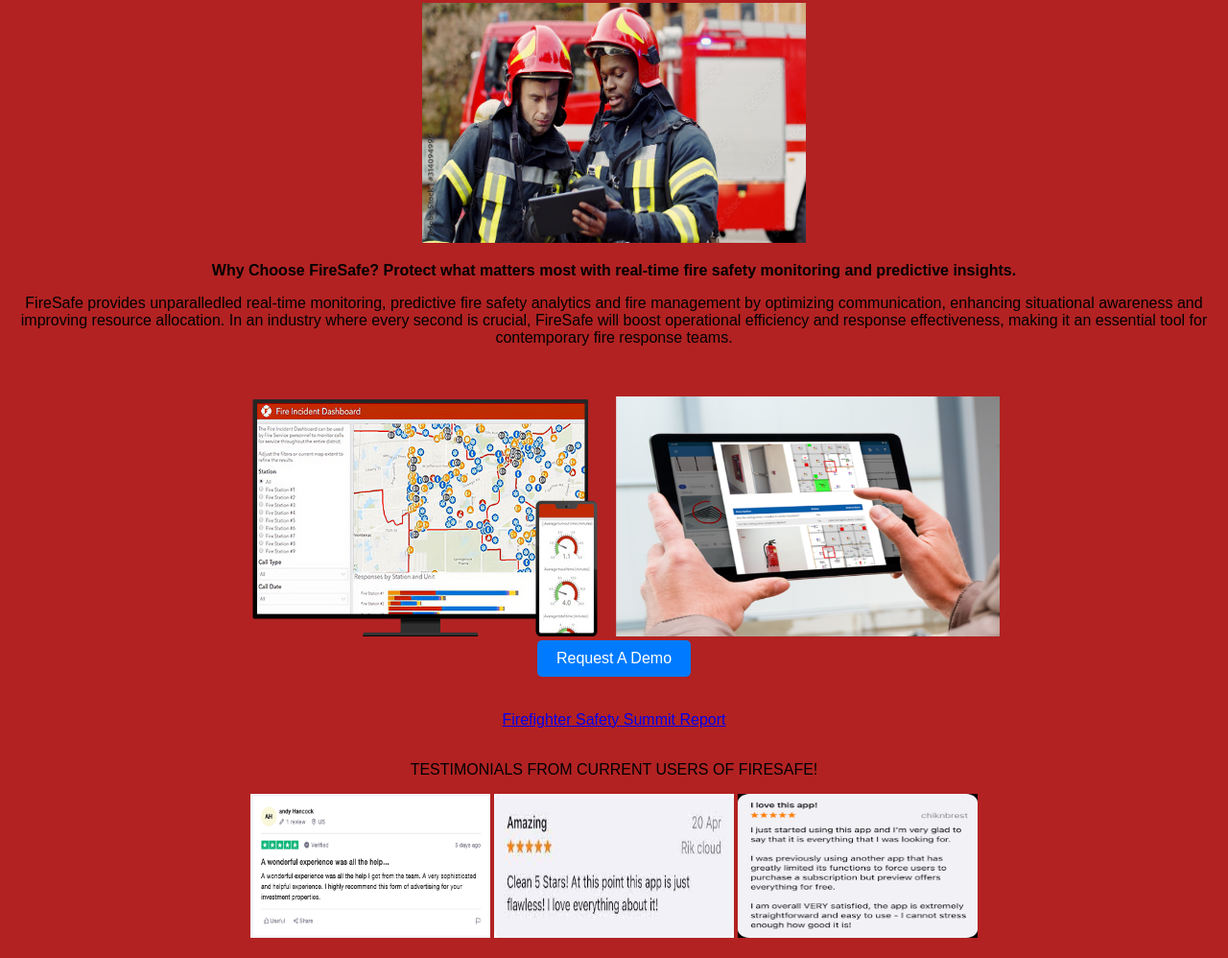
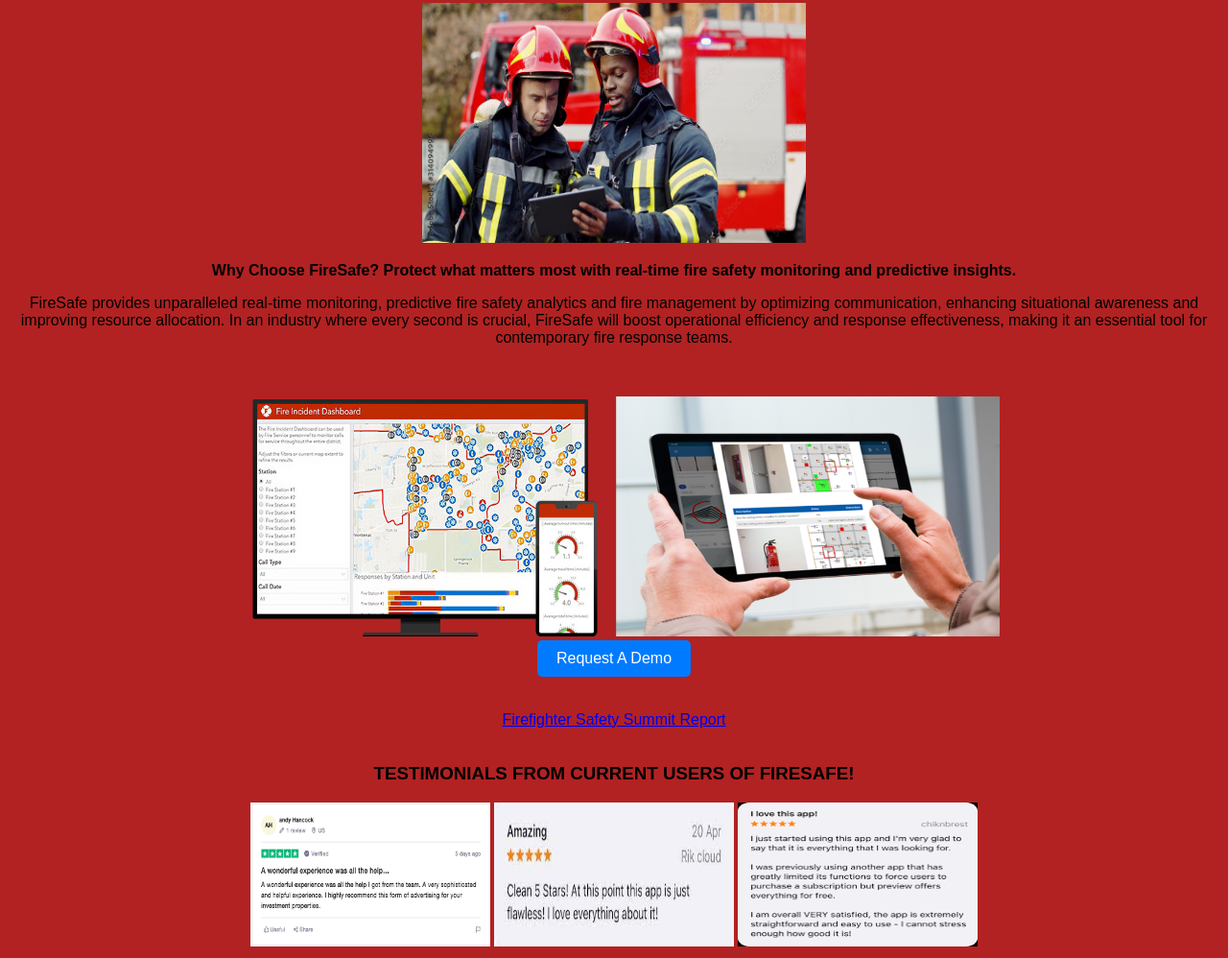
Before and after one commit to Ky876/FireSafe, a plain HTML site: page Marketing.html in a window 1280 px wide. Shown: the part 507-1505 px from the top of the page at 96% size. Drawn offline with Linux system fonts and the light colour scheme.

Commit message:
Update Marketing.html

```diff
--- a/Marketing.html
+++ b/Marketing.html
@@ -4,7 +4,7 @@
 <head>
 	<meta charset="UTF-8">
 	<meta name="author" content="Kyjah Clarke">
-	<meta name="viewpoint" content="width=device-width, initial-scale=1.0">
+	<meta name="viewport" content="width=device-width, initial-scale=1.0">
 
 	<title> FireSafe </title>
 	<link rel="stylesheet" href= "FireSafe.css">
@@ -29,7 +29,7 @@
 	<h2> Marketing</h2>
 		<img class="center" src="fighter1.jpg" alt="firefighters" style="width:400px;height:250px;">
 		<p><span class="boldtext">Why Choose FireSafe? Protect what matters most with real-time fire safety monitoring and predictive insights.</span></p>
-		<p> FireSafe provides unparalledled real-time monitoring, predictive fire safety analytics and fire management by optimizing communication, enhancing situational awareness and improving resource allocation. In an industry where every second is crucial, FireSafe will boost operational efficiency and response effectiveness, making it an essential tool for contemporary fire response teams.</p>
+		<p> FireSafe provides unparalleled real-time monitoring, predictive fire safety analytics and fire management by optimizing communication, enhancing situational awareness and improving resource allocation. In an industry where every second is crucial, FireSafe will boost operational efficiency and response effectiveness, making it an essential tool for contemporary fire response teams.</p>
 		<br>
 		<br>
 		<img class="center" src="dashboard.png" alt="fire location on tablet" style="width:400px;height:250px;">
@@ -40,7 +40,7 @@
 		<br>
 		<br>
 		<a href="https://everyonegoeshome.com/resources/everyone-goes-home-firefighter-life-safety-summit-reports/" target="_blank">Firefighter Safety Summit Report</a><br><br>
-		<p> TESTIMONIALS FROM CURRENT USERS OF FIRESAFE! </p>
+		<h3> TESTIMONIALS FROM CURRENT USERS OF FIRESAFE! </h3>
 <img class="center" src="testimonial1.png" alt="personnel testimony" style="width:250px;height:150px;">
 <img class="center" src="testimonial2.jpg" alt="app testimony" style="width:250px;height:150px;">
 <img class="center" src="testimonial3.png" alt="apps testimony" style="width:250px;height:150px;">
```
